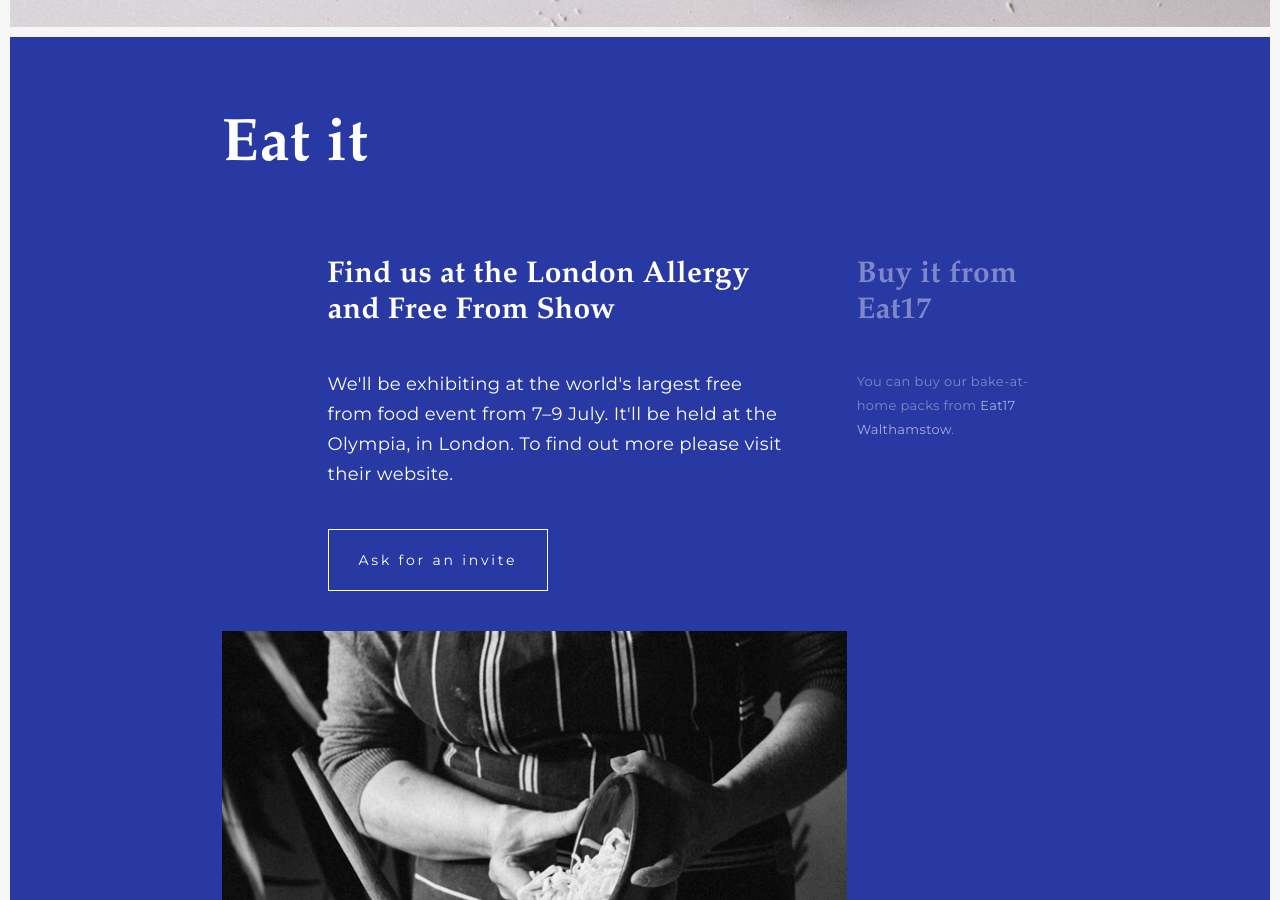
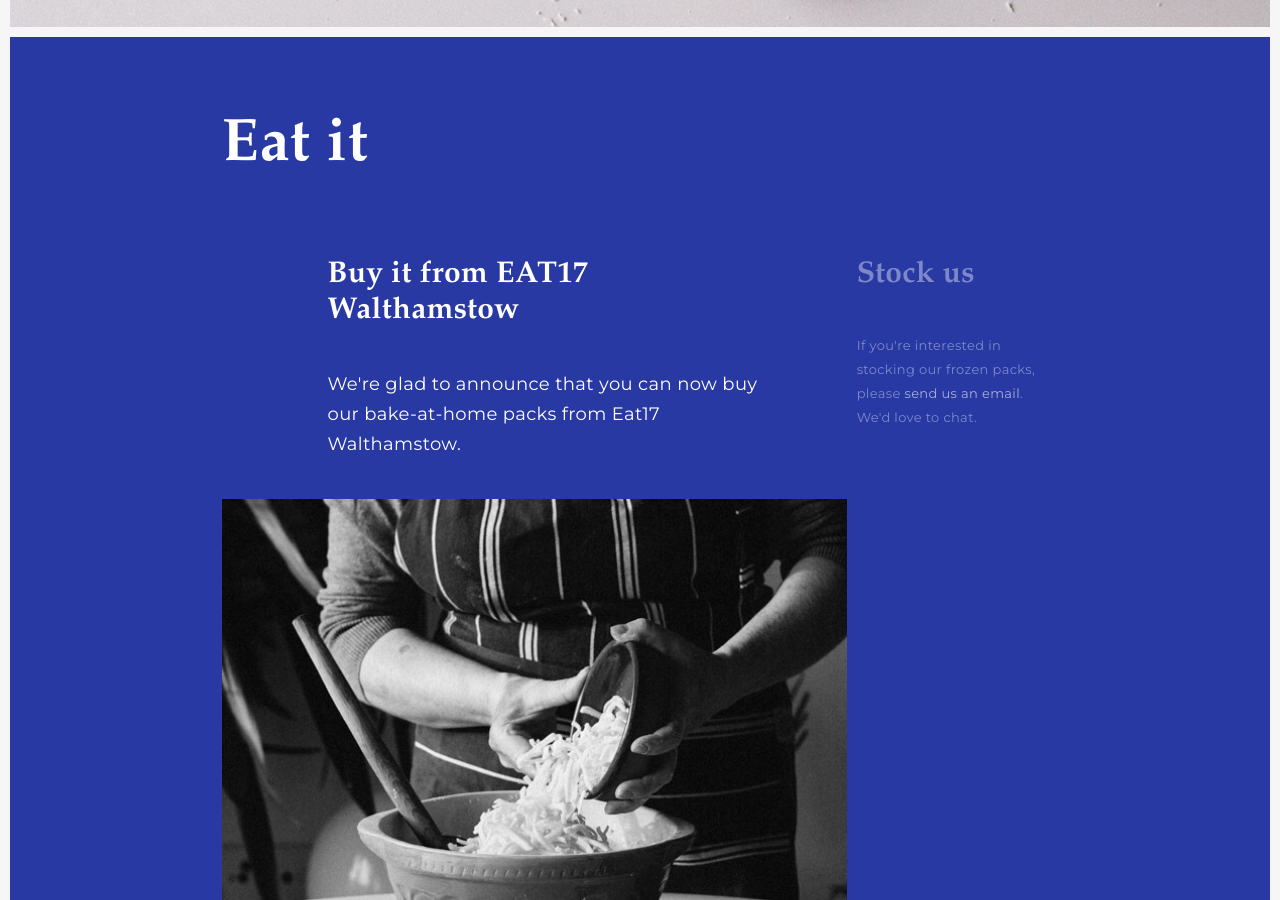
Before and after one commit to peduarte/dona-rita, a Jekyll site: the page built from index.html, in a window 1280 px wide and 900 px high, scrolled down 2363 px. Built offline with Jekyll 4.4.1, drawn with Linux system fonts in a browser that asks for light colours.

Commit message:
Update eat.liquid

```diff
--- a/_includes/eat.liquid
+++ b/_includes/eat.liquid
@@ -6,18 +6,14 @@
 
 <div class="grid">
 	<div class="col md-7 lg-5 md-push-1 lg-push-3">
-		<h3 class="measure-wider">Find us at the London Allergy and Free From Show</h3>
-		<p class="measure-wider">We'll be exhibiting at the world's largest free from food event from 7–9 July. It'll be held at the Olympia, in London. To find out more please visit <a href="http://www.allergyshow.co.uk/london/" target="_blank">their website</a>.</p>
-		<p><a href="mailto:oi@donarita.co.uk" class="button">Ask for an invite</a></p>
-		<!--<h3>Find us at Old Street Station</h3>
-		<p class="measure">We'll be popping up at the famous <a href="http://druid.st/">Druid St Market</a> on the 3rd of June.</p> -->
+		<h3 class="measure-wider">Buy it from EAT17 Walthamstow</h3>
+		<p class="measure-wider">We're glad to announce that you can now buy our bake-at-home packs from <a href="https://www.eat17.co.uk">Eat17 Walthamstow</a>.</p>
+		<!--<p><a href="/buy" class="button">Buy online</a></p>-->
 	</div>
 
 	<div class="col md-3 lg-2">
-		<h3 class="faded">Buy it from Eat17</h3>
-		<p class="small faded">You can buy our bake-at-home packs from <a href="https://www.eat17.co.uk">Eat17 Walthamstow</a>.</p>
-		<!-- <p class="small faded">We’ll soon use uber eats, deliveroo or our own delivery system to bring you Pão de Queijo at home.
-		</p> -->
+		<h3 class="faded">Stock us</h3>
+		<p class="small faded">If you're interested in stocking our frozen packs, please <a href="mailto:oi@donarita.co.uk">send us an email</a>. We'd love to chat.</p>
 	</div>
 </div>
 
```
